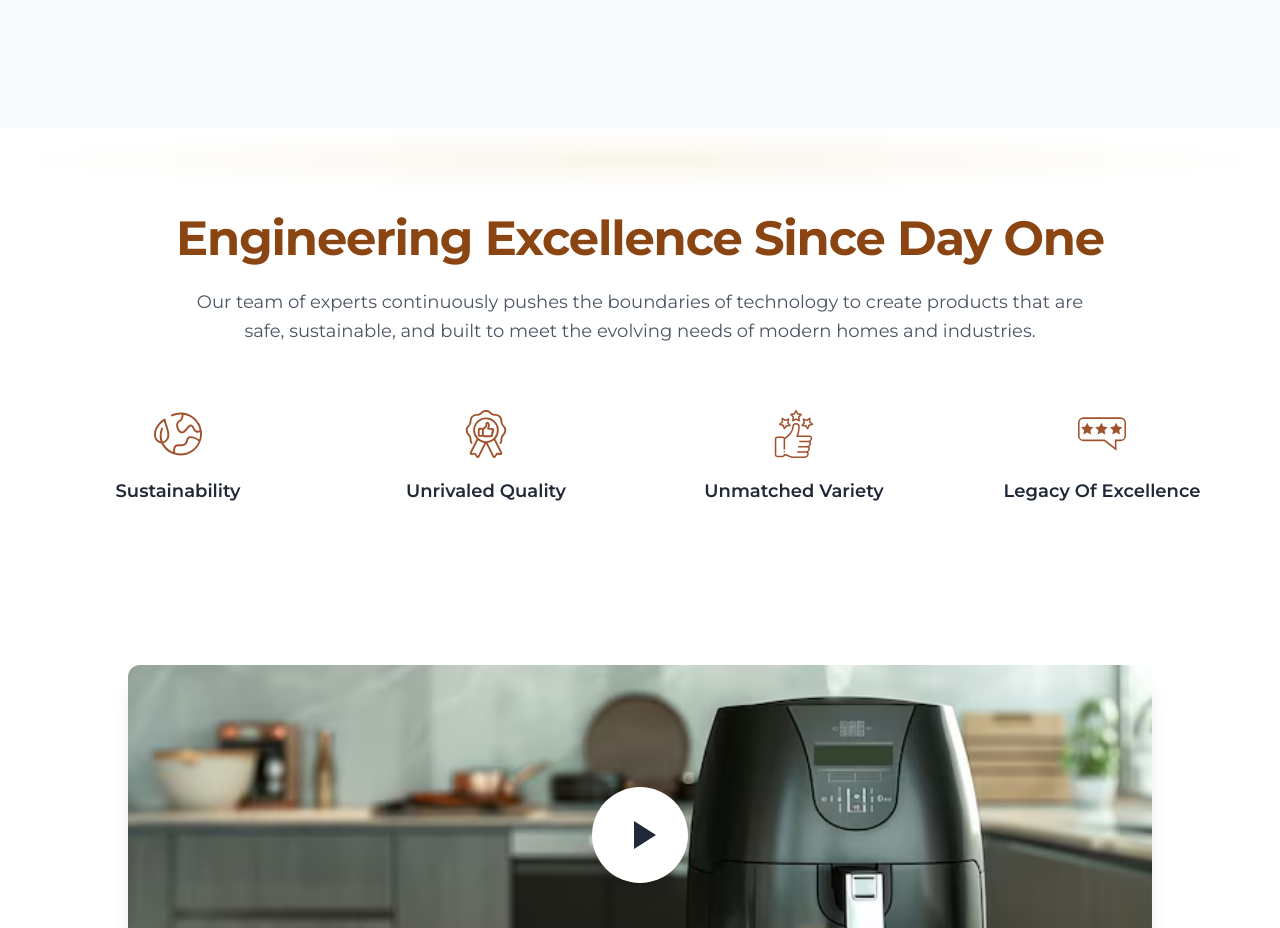
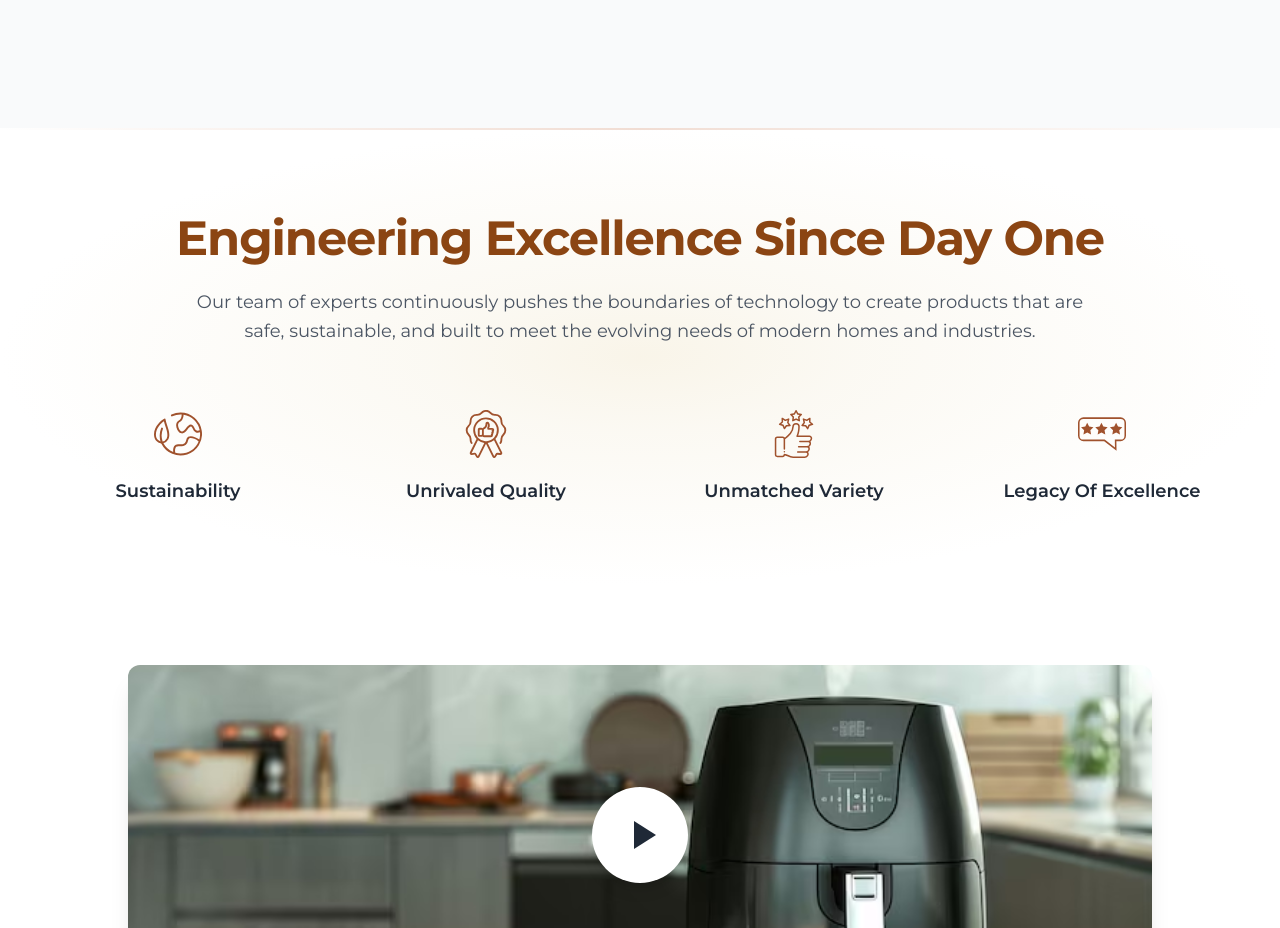
Before and after one commit to ebomart/ervo-website, a React (Vite) app: page / in a window 1280 px wide. Shown: the part 1260-2188 px from the top of the page. Built offline with nearby package versions, Linux system fonts and the light colour scheme.

Commit message:
[Sanjay] Changed background

```diff
--- a/src/components/EngineeringExcellence.jsx
+++ b/src/components/EngineeringExcellence.jsx
@@ -29,7 +29,7 @@ const EngineeringExcellence = () => {
   return (
     <section
       id="why-us"
-      className="w-full rounded-[28px] bg-[0_0] bg-[padding-box] bg-[radial-gradient(closest-side_at_50%_7%,_rgba(239,227,195,0.37)_0%,_rgba(245,239,222,0.37)_33%,_rgba(240,229,200,0)_100%)] bg-no-repeat px-6 py-20 md:px-12"
+      className="relative w-full rounded-[28px] bg-[padding-box] bg-[radial-gradient(closest-side_at_50%_50%,rgba(239,227,195,0.37)_0%,rgba(245,239,222,0.37)_33%,rgba(240,229,200,0)_100%)] bg-cover bg-no-repeat px-6 py-20 before:absolute before:top-0 before:left-0 before:h-[2px] before:w-full before:bg-[radial-gradient(circle_at_center,_rgba(220,169,145,0.4),_rgba(255,255,255,0.4))] before:content-[''] md:px-12"
     >
       <div className="mx-auto max-w-7xl">
         <h2 className="text-ervo-brown mb-5 text-center text-4xl leading-tight font-bold tracking-tight md:text-5xl">
```
